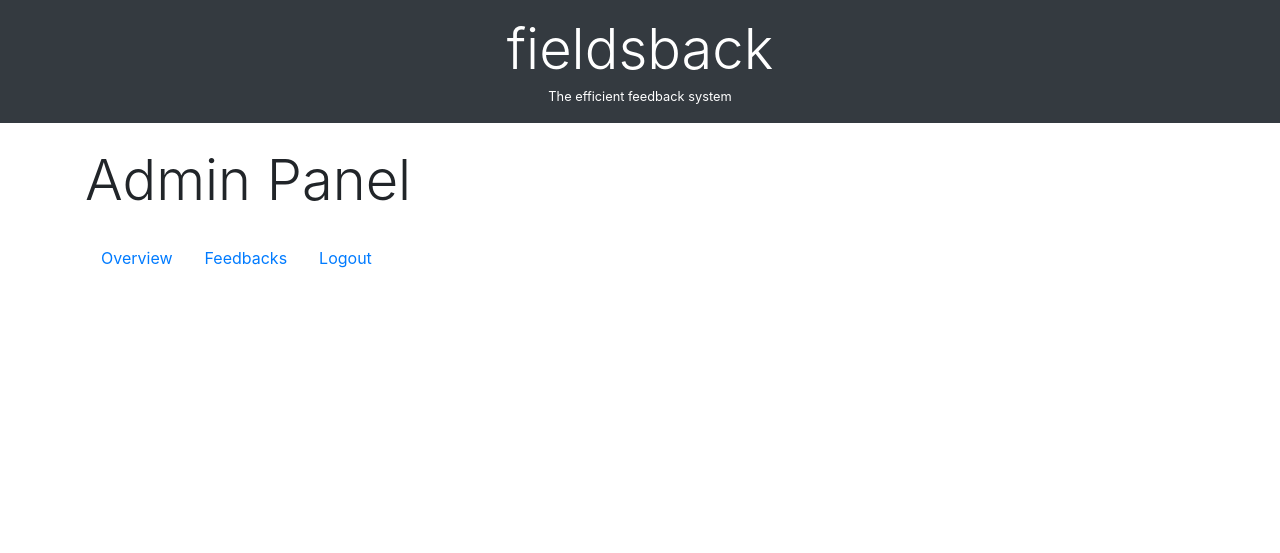
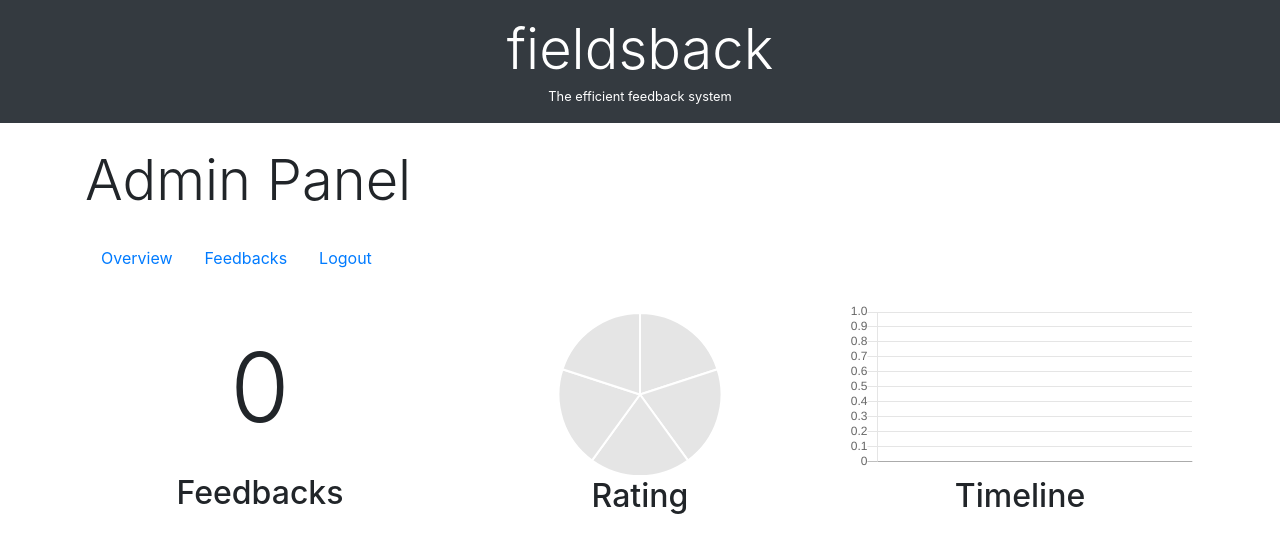
Before and after one commit to gabrielrufino/fieldsback, a Node server app: page /admin in a window 1280 px wide. Shown: the top 553 px of the page. Run offline with Node 20, Linux system fonts and the light colour scheme; data that the repository does not hold is empty; some libraries are stand-ins or nearby versions.

Commit message:
Graphs in the overview with a new module: Chart.js; admin.ejs -> dashboard.ejs; MenuAdmin in feedbacks list.

```diff
--- a/controllers/admin.js
+++ b/controllers/admin.js
@@ -1,5 +1,7 @@
 const express = require('express')
 const router = express.Router()
+const mongoose = require('mongoose')
+const Feedback = mongoose.model('Feedback')
 
 router.use('/feedbacks', require('./feedbacks'))
 
@@ -8,7 +10,16 @@ router.get('/', (req, res) => {
   // Implement verification
   const auth = true
   if (auth) {
-    res.render('admin')
+    Feedback.find((err, feedbacks) => {
+      if (err) {
+        res.render('dashboard', {data: {}})
+      } else {
+        const data = {
+          total: feedbacks.length
+        }
+        res.render('dashboard', {data: data})
+      }
+    })
   } else {
     res.redirect('/login')
   }
--- a/views/admin.ejs
+++ /dev/null
@@ -1,16 +0,0 @@
-<!DOCTYPE html>
-
-<html lang="en">
-  <%- include('elements/head') %>
-
-  <body>
-  <%- include('elements/header') %>
-
-  <div class="container">
-    <%- include('elements/title', {title: 'Admin Panel'}) %>
-    <%- include('elements/adminMenu') %>
-  </div>
-
-  <%- include('elements/scripts') %>
-  </body>
-</html>
--- /dev/null
+++ b/views/dashboard.ejs
@@ -0,0 +1,50 @@
+<!DOCTYPE html>
+
+<html lang="en">
+  <%- include('elements/head') %>
+
+  <body>
+    <%- include('elements/header') %>
+
+    <div class="container">
+      <%- include('elements/title', {title: 'Admin Panel'}) %>
+      <%- include('elements/adminMenu') %>
+
+      <div class="my-4">
+        <div class="row">
+          <div class="col-md-4">
+            <div class="display-1 text-center my-4 py-1"><%= data.total %></div>
+            <h2 class="text-center">Feedbacks</h2>
+          </div>
+          <div class="col-md-4">
+            <canvas id="rating"></canvas>
+            <h2 class="text-center">Rating</h2>
+          </div>
+          <div class="col-md-4">
+            <canvas id="timeline"></canvas>
+            <h2 class="text-center">Timeline</h2>
+          </div>
+        </div>
+    </div>
+
+  <%- include('elements/scripts') %>
+
+  <script>
+    const ctxRating = document.getElementById('rating')
+    const ctxTimeline = document.getElementById('timeline')
+
+    const ratingGraph = new Chart(ctxRating, {
+      type: 'pie',
+      data: {
+        datasets: [{
+          data: [20, 20, 20, 20, 20]
+        }]
+      }
+    })
+
+    const timelineGraph = new Chart(ctxTimeline, {
+      type: 'line'
+    })
+  </script>
+  </body>
+</html>
--- a/views/elements/scripts.ejs
+++ b/views/elements/scripts.ejs
@@ -1,4 +1,8 @@
 <%# JavaScript %>
+<!-- Bootstrap -->
 <script src="https://code.jquery.com/jquery-3.3.1.slim.min.js" integrity="sha384-q8i/X+965DzO0rT7abK41JStQIAqVgRVzpbzo5smXKp4YfRvH+8abtTE1Pi6jizo" crossorigin="anonymous"></script>
 <script src="https://cdnjs.cloudflare.com/ajax/libs/popper.js/1.14.0/umd/popper.min.js" integrity="sha384-cs/chFZiN24E4KMATLdqdvsezGxaGsi4hLGOzlXwp5UZB1LY//20VyM2taTB4QvJ" crossorigin="anonymous"></script>
 <script src="https://stackpath.bootstrapcdn.com/bootstrap/4.1.0/js/bootstrap.min.js" integrity="sha384-uefMccjFJAIv6A+rW+L4AHf99KvxDjWSu1z9VI8SKNVmz4sk7buKt/6v9KI65qnm" crossorigin="anonymous"></script>
+
+<!-- Chart.js -->
+<script src="https://cdnjs.cloudflare.com/ajax/libs/Chart.js/2.7.2/Chart.bundle.min.js"></script>
--- a/views/feedbacks.ejs
+++ b/views/feedbacks.ejs
@@ -7,7 +7,8 @@
     <%- include('elements/header') %>
 
     <div class="container">
-      <%- include('elements/title', {title: 'Feedback list'}) %>
+      <%- include('elements/title', {title: 'Admin Panel'}) %>
+      <%- include('elements/adminMenu') %>
 
       <% feedbacks.forEach(feedback => { %>
         <div class="bg-primary rounded py-4 my-2">
```
